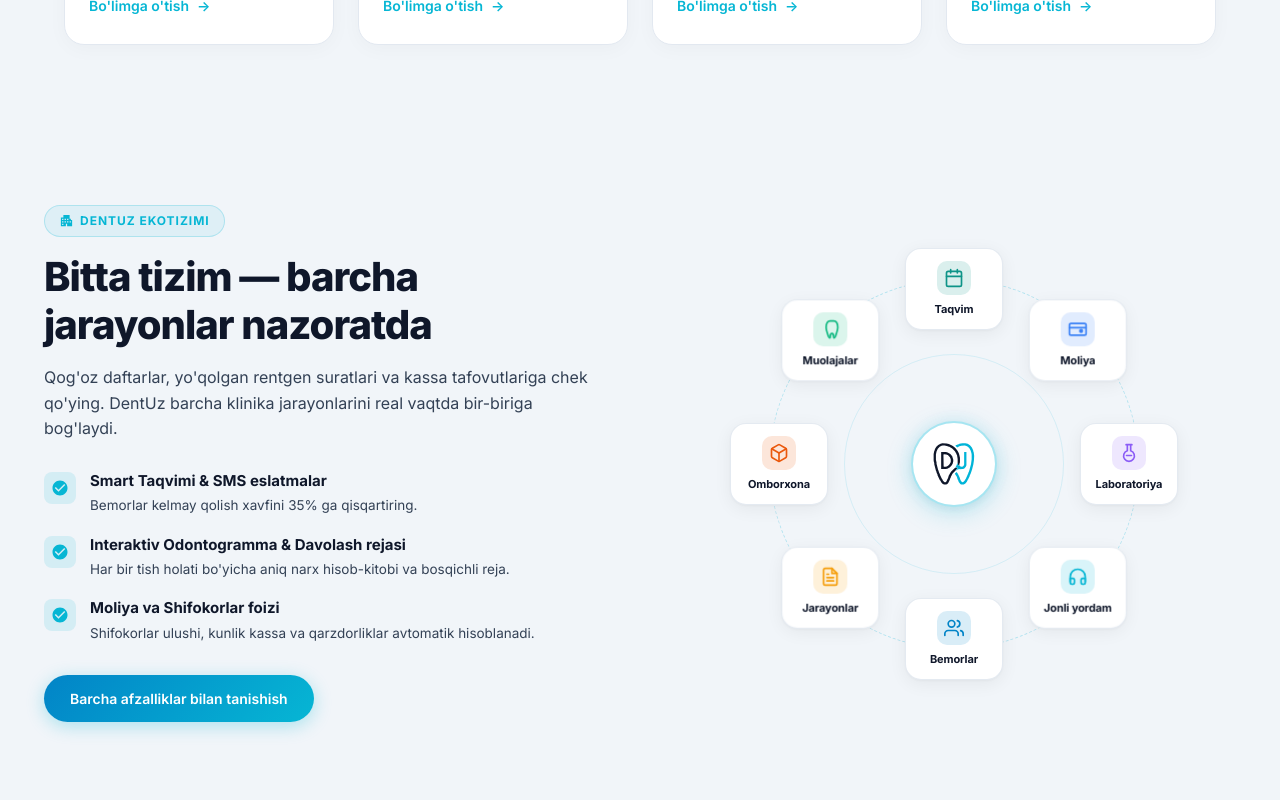
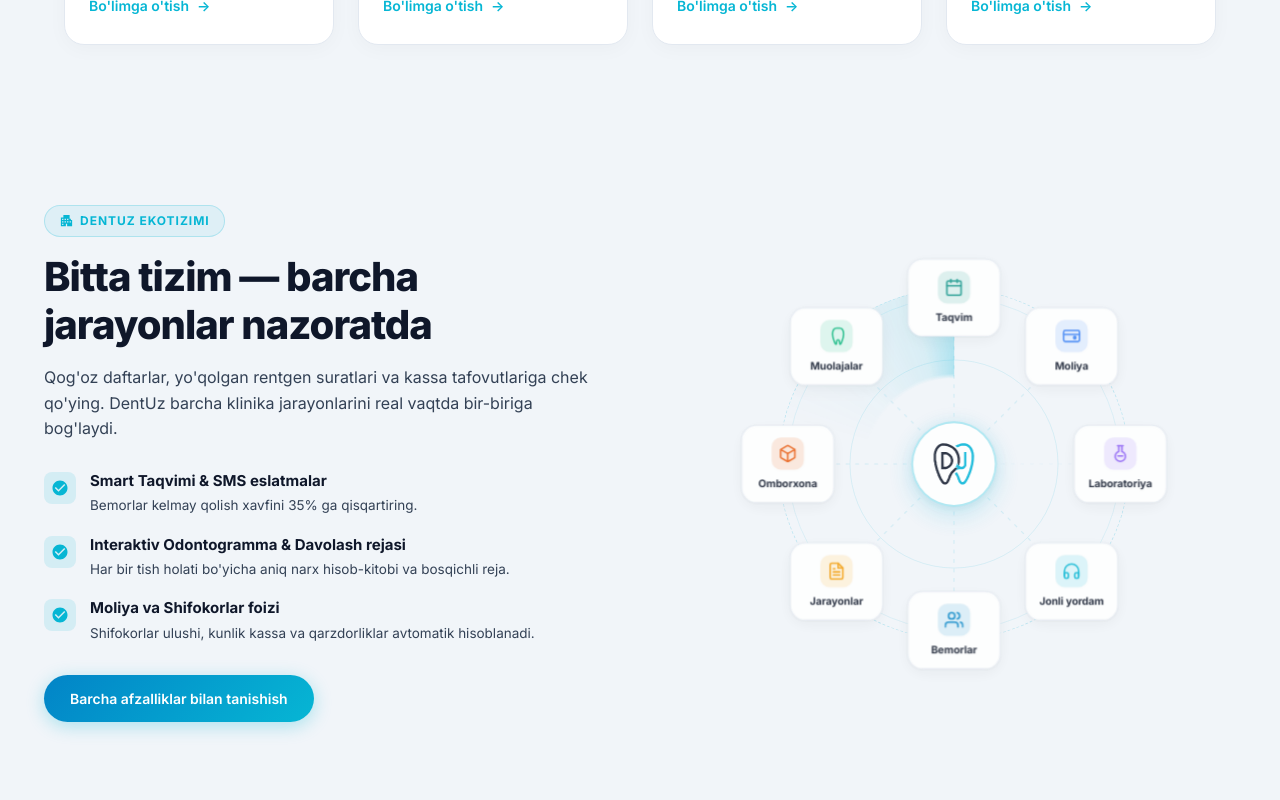
Before and after one commit to Shaxriyor1227/DentUz, a React (Vite) app in the folder frontend/: page / in a window 1280 px wide. Shown: the part 1720-2520 px from the top of the page. Built offline with nearby package versions, Linux system fonts and the light colour scheme.

Commit message:
fix(brand): restore footer logo visibility on dark backgrounds and elevate OrbitEcosystem animations

```diff
--- a/frontend/src/components/Logo/Logo.jsx
+++ b/frontend/src/components/Logo/Logo.jsx
@@ -24,7 +24,9 @@
   variant = 'default',
 }) {
   return (
-    <div className={`${styles.logoContainer} ${className} ${animated ? styles.animated : ''}`}>
+    <div
+      className={`${styles.logoContainer} ${styles[variant] || ''} ${className} ${animated ? styles.animated : ''}`}
+    >
       <div
         className={styles.logoMarkWrapper}
         style={{ width: size, height: size }}
--- a/frontend/src/components/Logo/Logo.module.css
+++ b/frontend/src/components/Logo/Logo.module.css
@@ -40,6 +40,26 @@
 }
 
 /* Variant Overrides */
+.onDark .pathNavy {
+  fill: #FFFFFF;
+}
+
+.onDark .pathCyan {
+  fill: #00B4D8;
+}
+
+.onDark .brandTitle {
+  color: #FFFFFF;
+}
+
+.onDark .brandAccent {
+  color: #38BDF8;
+}
+
+.onDark .brandSubtitle {
+  color: #94A3B8;
+}
+
 .white .pathNavy,
 .white .pathCyan {
   fill: #FFFFFF;
--- a/frontend/src/components/OrbitEcosystem/OrbitEcosystem.jsx
+++ b/frontend/src/components/OrbitEcosystem/OrbitEcosystem.jsx
@@ -1,4 +1,4 @@
-import React from 'react';
+import React, { useState, useEffect, useRef } from 'react';
 import { useTranslation } from 'react-i18next';
 import Logo from '../Logo/Logo';
 import styles from './OrbitEcosystem.module.css';
@@ -78,6 +78,27 @@
 export default function OrbitEcosystem({ visualOnly = false }) {
   const { t, i18n } = useTranslation();
   const isEn = i18n.language === 'en';
+  const sectionRef = useRef(null);
+  const [isVisible, setIsVisible] = useState(false);
+
+  useEffect(() => {
+    if (typeof IntersectionObserver === 'undefined') {
+      setIsVisible(true);
+      return;
+    }
+    const observer = new IntersectionObserver(
+      ([entry]) => {
+        if (entry.isIntersecting) {
+          setIsVisible(true);
+        }
+      },
+      { threshold: 0.1 }
+    );
+    if (sectionRef.current) {
+      observer.observe(sectionRef.current);
+    }
+    return () => observer.disconnect();
+  }, []);
 
   // 8 Satellite nodes placed at 45-degree intervals (GateDent reference style)
   const satellites = [
@@ -150,17 +171,42 @@
   const checklistItems = t('homepage.whyChoose.items', { returnObjects: true }) || [];
 
   const visualContent = (
-    <div className={styles.visualColumn}>
+    <div className={`${styles.visualColumn} ${isVisible ? styles.visible : ''}`}>
       <div className={styles.orbitStage}>
         {/* Background Orbit Guide Rings */}
         <div className={styles.trackRingOuter} />
         <div className={styles.trackRingInner} />
 
+        {/* Ambient Radar Scanner Beam */}
+        <div className={styles.radarSweep} />
+
+        {/* Dynamic Connecting Data Spokes */}
+        <svg className={styles.spokesSvg} viewBox="-200 -200 400 400" aria-hidden="true">
+          <circle cx="0" cy="0" r="175" className={styles.spokeCircleGuide} />
+          {[0, 45, 90, 135, 180, 225, 270, 315].map((angle, i) => {
+            const rad = (angle * Math.PI) / 180;
+            const x2 = Math.round(Math.cos(rad) * 175);
+            const y2 = Math.round(Math.sin(rad) * 175);
+            return (
+              <line
+                key={i}
+                x1="0"
+                y1="0"
+                x2={x2}
+                y2={y2}
+                className={styles.spokeLine}
+                style={{ '--spoke-idx': i }}
+              />
+            );
+          })}
+        </svg>
+
         {/* Central Core Logo Node */}
         <div className={styles.centralHub} title="DentUz Central Core">
           <div className={styles.hubAura} />
+          <div className={styles.hubPingRing} />
           <div className={styles.centralHubInner}>
-            <Logo size={42} animated={false} />
+            <Logo size={44} animated={false} />
           </div>
         </div>
 
@@ -169,6 +215,7 @@
           <div
             key={sat.id}
             className={`${styles.satelliteNode} ${sat.angleClass}`}
+            style={{ '--card-accent': sat.color }}
           >
             <div className={styles.satelliteCard}>
               <div
@@ -186,7 +233,11 @@
       {/* Mobile Fallback: compact 2-column card grid */}
       <div className={styles.mobileCardsGrid}>
         {satellites.map((sat) => (
-          <div key={sat.id} className={styles.mobileCard}>
+          <div
+            key={sat.id}
+            className={styles.mobileCard}
+            style={{ '--card-accent': sat.color }}
+          >
             <div
               className={styles.satelliteIconBox}
               style={{ color: sat.color, backgroundColor: sat.bg }}
@@ -205,9 +256,14 @@
   }
 
   return (
-    <div className={styles.sectionContainer} id="ecosystem" aria-label={t('homepage.whyChoose.title')}>
+    <div
+      ref={sectionRef}
+      className={`${styles.sectionContainer} ${isVisible ? styles.visible : ''}`}
+      id="ecosystem"
+      aria-label={t('homepage.whyChoose.title')}
+    >
       <div className={styles.twoColLayout}>
-        {/* LEFT COLUMN: Text Content & Checklist (Image 3 layout) */}
+        {/* LEFT COLUMN: Text Content & Checklist */}
         <div className={styles.contentColumn}>
           <span className={styles.sectionBadge}>
             {t('homepage.whyChoose.badge')}
@@ -241,54 +297,7 @@
         </div>
 
         {/* RIGHT COLUMN: Orbiting Visual System */}
-        <div className={styles.visualColumn}>
-          <div className={styles.orbitStage}>
-            {/* Background Orbit Guide Rings */}
-            <div className={styles.trackRingOuter} />
-            <div className={styles.trackRingInner} />
-
-            {/* Central Core Logo Node */}
-            <div className={styles.centralHub} title="DentUz Central Core">
-              <div className={styles.hubAura} />
-              <div className={styles.centralHubInner}>
-                <Logo size={42} animated={false} />
-              </div>
-            </div>
-
-            {/* 8 Satellite Cards in Upright Orbit */}
-            {satellites.map((sat) => (
-              <div
-                key={sat.id}
-                className={`${styles.satelliteNode} ${sat.angleClass}`}
-              >
-                <div className={styles.satelliteCard}>
-                  <div
-                    className={styles.satelliteIconBox}
-                    style={{ color: sat.color, backgroundColor: sat.bg }}
-                  >
-                    {sat.icon}
-                  </div>
-                  <span className={styles.satelliteLabel}>{sat.label}</span>
-                </div>
-              </div>
-            ))}
-          </div>
-
-          {/* Mobile Fallback: compact 2-column card grid */}
-          <div className={styles.mobileCardsGrid}>
-            {satellites.map((sat) => (
-              <div key={sat.id} className={styles.mobileCard}>
-                <div
-                  className={styles.satelliteIconBox}
-                  style={{ color: sat.color, backgroundColor: sat.bg }}
-                >
-                  {sat.icon}
-                </div>
-                <span className={styles.satelliteLabel}>{sat.label}</span>
-              </div>
-            ))}
-          </div>
-        </div>
+        {visualContent}
       </div>
     </div>
   );
--- a/frontend/src/components/OrbitEcosystem/OrbitEcosystem.module.css
+++ b/frontend/src/components/OrbitEcosystem/OrbitEcosystem.module.css
@@ -154,6 +154,14 @@
   position: relative;
   width: 100%;
   max-width: 520px;
+  opacity: 0.85;
+  transform: scale(0.95);
+  transition: opacity 0.7s cubic-bezier(0.16, 1, 0.3, 1), transform 0.7s cubic-bezier(0.16, 1, 0.3, 1);
+}
+
+.visualColumn.visible {
+  opacity: 1;
+  transform: scale(1);
 }
 
 .orbitStage {
@@ -191,8 +199,76 @@
   height: 220px;
   transform: translate(-50%, -50%);
   border-radius: 50%;
-  border: 1px solid rgba(0, 180, 216, 0.12);
+  border: 1px solid rgba(0, 180, 216, 0.14);
   pointer-events: none;
+}
+
+/* ── Active Radar Scanner Beam (GateDent Pro Cyber Sweep) ── */
+.radarSweep {
+  position: absolute;
+  top: 50%;
+  left: 50%;
+  width: 370px;
+  height: 370px;
+  transform: translate(-50%, -50%);
+  border-radius: 50%;
+  pointer-events: none;
+  background: conic-gradient(
+    from 0deg,
+    transparent 0deg 280deg,
+    rgba(0, 180, 216, 0.03) 310deg,
+    rgba(0, 180, 216, 0.12) 345deg,
+    rgba(0, 180, 216, 0.32) 360deg
+  );
+  animation: radarRotate 22s linear infinite;
+  mask-image: radial-gradient(circle, transparent 90px, black 95px, black 185px, transparent 186px);
+  -webkit-mask-image: radial-gradient(circle, transparent 90px, black 95px, black 185px, transparent 186px);
+  z-index: 3;
+}
+
+@keyframes radarRotate {
+  from { transform: translate(-50%, -50%) rotate(0deg); }
+  to   { transform: translate(-50%, -50%) rotate(360deg); }
+}
+
+/* ── SVG Connecting Data Spokes ── */
+.spokesSvg {
+  position: absolute;
+  top: 50%;
+  left: 50%;
+  width: 400px;
+  height: 400px;
+  transform: translate(-50%, -50%);
+  pointer-events: none;
+  overflow: visible;
+  z-index: 4;
+}
+
+.spokeCircleGuide {
+  fill: none;
+  stroke: rgba(0, 180, 216, 0.12);
+  stroke-width: 1px;
+}
+
+.spokeLine {
+  stroke: rgba(0, 180, 216, 0.16);
+  stroke-width: 1.2px;
+  stroke-dasharray: 4 6;
+  animation: spokeDataFlow 5s ease-in-out infinite;
+  animation-delay: calc(var(--spoke-idx, 0) * 0.35s);
+}
+
+@keyframes spokeDataFlow {
+  0%, 100% {
+    stroke: rgba(0, 180, 216, 0.12);
+    stroke-width: 1px;
+    opacity: 0.5;
+  }
+  50% {
+    stroke: rgba(0, 180, 216, 0.4);
+    stroke-width: 1.6px;
+    opacity: 1;
+  }
 }
 
 /* ── Central Hub Node ── */
@@ -217,17 +293,43 @@
   pointer-events: none;
 }
 
+/* Signal Ping expanding from central core */
+.hubPingRing {
+  position: absolute;
+  width: 90px;
+  height: 90px;
+  border-radius: 50%;
+  border: 1.5px solid rgba(0, 180, 216, 0.5);
+  pointer-events: none;
+  animation: hubPing 4s cubic-bezier(0.16, 1, 0.3, 1) infinite;
+}
+
+@keyframes hubPing {
+  0% {
+    transform: scale(0.7);
+    opacity: 0.8;
+  }
+  60% {
+    transform: scale(2.4);
+    opacity: 0;
+  }
+  100% {
+    transform: scale(2.4);
+    opacity: 0;
+  }
+}
+
 .centralHubInner {
-  width: 86px;
-  height: 86px;
+  width: 90px;
+  height: 90px;
   border-radius: 50%;
   background: var(--color-surface, #FFFFFF);
   border: 2px solid rgba(0, 180, 216, 0.35);
-  box-shadow: 0 6px 26px rgba(0, 180, 216, 0.22), 0 2px 8px rgba(0, 0, 0, 0.06);
+  box-shadow: 0 8px 28px rgba(0, 180, 216, 0.24), 0 2px 8px rgba(0, 0, 0, 0.06);
   display: flex;
   align-items: center;
   justify-content: center;
-  transition: transform 0.25s ease;
+  transition: transform 0.25s cubic-bezier(0.16, 1, 0.3, 1), box-shadow 0.25s ease;
   position: relative;
   z-index: 2;
 }
@@ -235,11 +337,12 @@
 [data-theme='dark'] .centralHubInner {
   background: #0F172A;
   border-color: rgba(0, 180, 216, 0.45);
-  box-shadow: 0 8px 30px rgba(0, 180, 216, 0.3), 0 4px 12px rgba(0, 0, 0, 0.5);
+  box-shadow: 0 8px 32px rgba(0, 180, 216, 0.35), 0 4px 14px rgba(0, 0, 0, 0.5);
 }
 
 .centralHubInner:hover {
   transform: scale(1.08);
+  box-shadow: 0 12px 36px rgba(0, 180, 216, 0.45);
 }
 
 @keyframes hubPulse {
@@ -308,10 +411,11 @@
 }
 
 .satelliteCard:hover {
-  transform: translate(-50%, -50%) scale(1.12);
-  border-color: #00B4D8;
-  box-shadow: 0 12px 32px rgba(0, 180, 216, 0.3);
-  z-index: 30;
+  transform: translate(-50%, -50%) scale(1.14) translateY(-3px);
+  border-color: var(--card-accent, #00B4D8);
+  box-shadow: 0 16px 36px -6px var(--card-accent, rgba(0, 180, 216, 0.35)),
+              0 0 18px rgba(0, 180, 216, 0.12);
+  z-index: 35;
 }
 
 .satelliteIconBox {
@@ -322,11 +426,11 @@
   align-items: center;
   justify-content: center;
   flex-shrink: 0;
-  transition: transform 0.2s ease;
+  transition: transform 0.25s cubic-bezier(0.16, 1, 0.3, 1);
 }
 
 .satelliteCard:hover .satelliteIconBox {
-  transform: scale(1.12);
+  transform: scale(1.15);
 }
 
 .satelliteLabel {
@@ -458,8 +562,9 @@
 }
 
 .mobileCard:hover {
-  transform: translateY(-2px);
-  border-color: #00B4D8;
+  transform: translateY(-3px) scale(1.02);
+  border-color: var(--card-accent, #00B4D8);
+  box-shadow: 0 8px 20px -4px var(--card-accent, rgba(0, 180, 216, 0.25));
 }
 
 /* ── Accessibility ── */
--- a/frontend/src/layouts/PublicLayout/PublicLayout.jsx
+++ b/frontend/src/layouts/PublicLayout/PublicLayout.jsx
@@ -216,7 +216,7 @@
                   window.scrollTo({ top: 0, behavior: 'smooth' });
                 }}
               >
-                <Logo size={36} withText />
+                <Logo size={36} withText variant="onDark" />
               </Link>
 
               <p className={styles.brandTagline}>
```
Also changed, not shown: frontend/src/layouts/PublicLayout/PublicLayout.module.css (+18 -0 lines).
